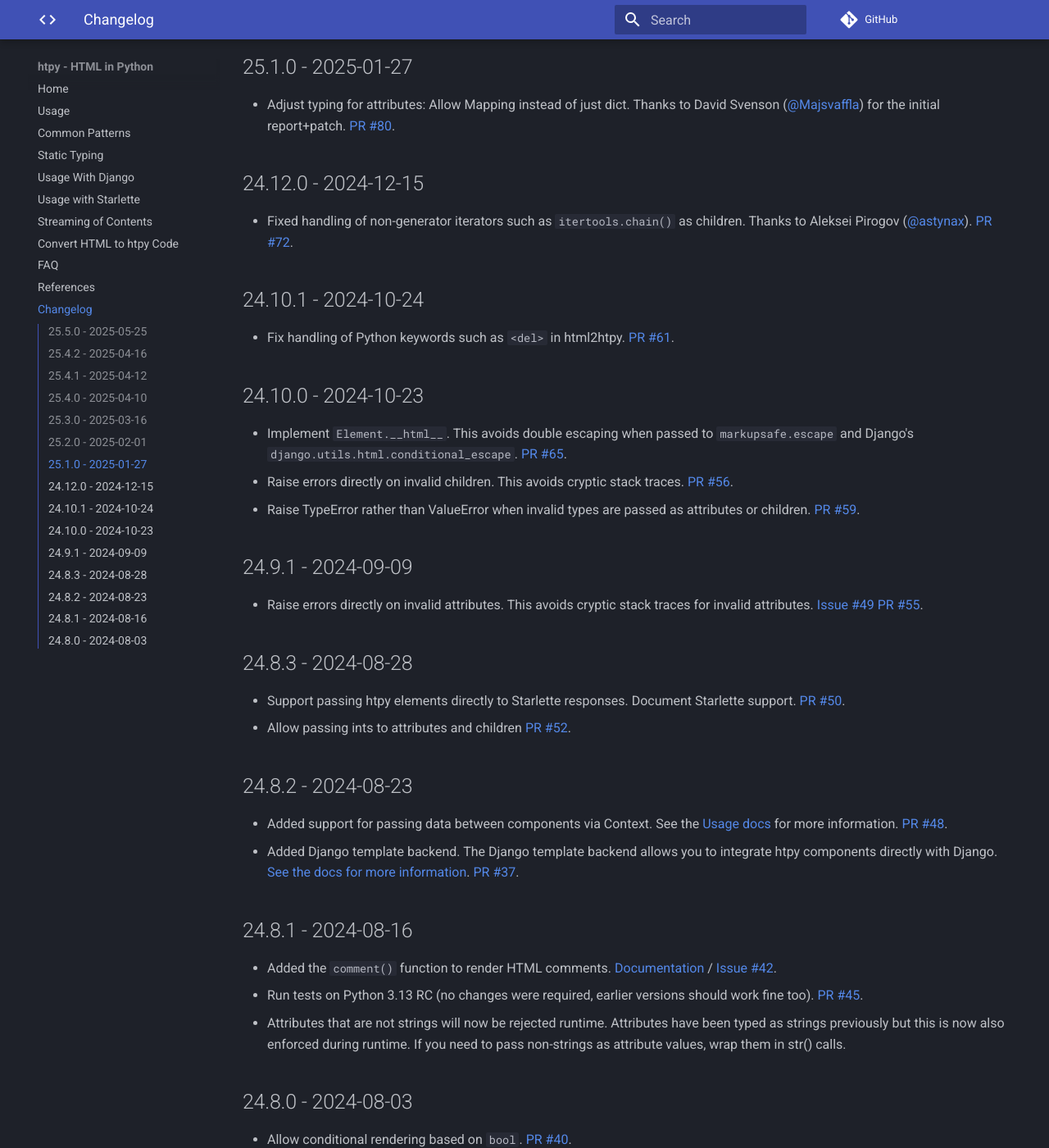
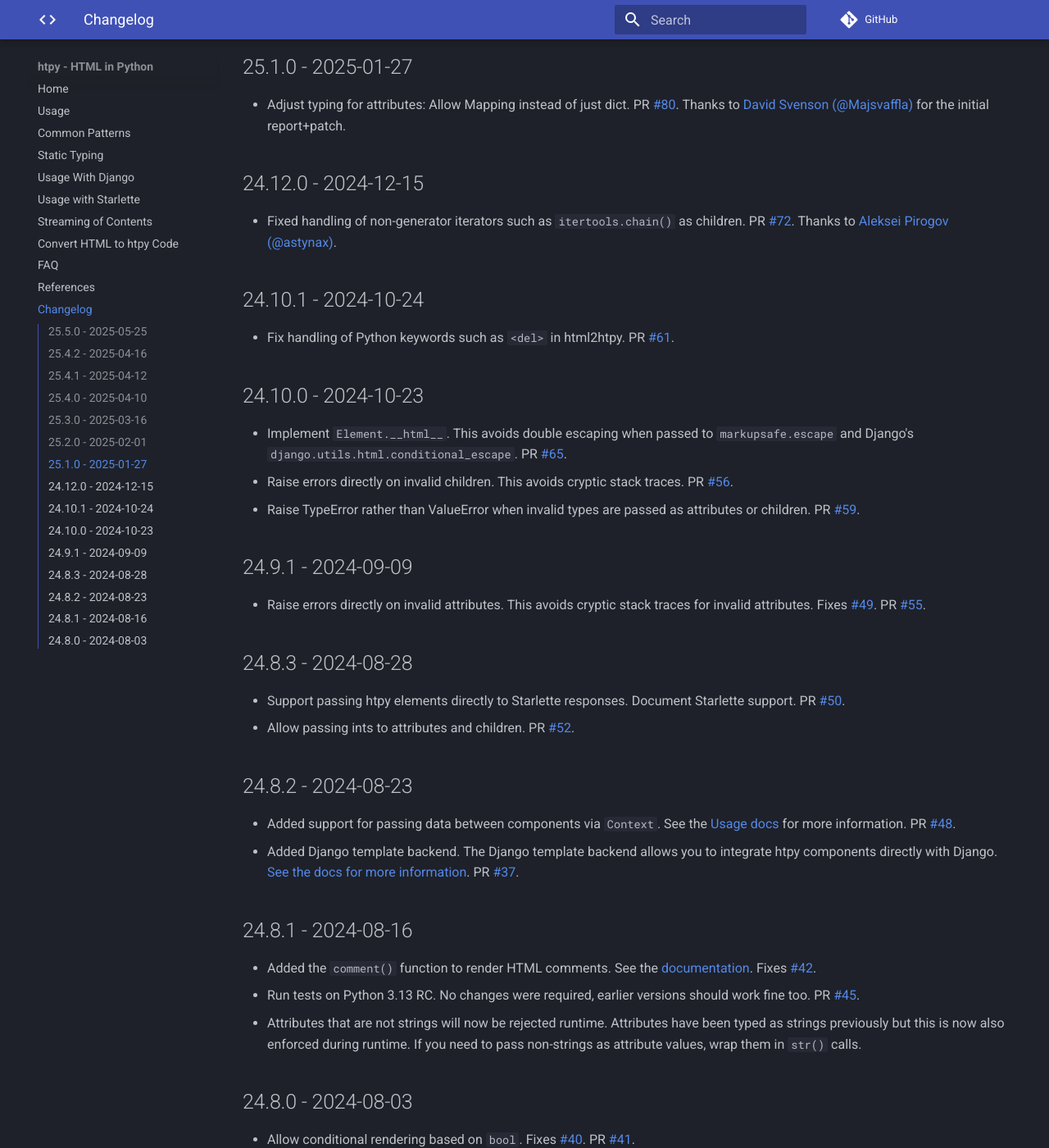
Before and after one commit to pelme/htpy, an MkDocs documentation site: the page built from docs/changelog.md, in a window 1280 px wide and 1400 px high, scrolled down 1036 px. Shown: the whole window at 82% size. Built offline with MkDocs 1.6.1 and Material for MkDocs 9.7.7, drawn with Linux system fonts in a browser that asks for light colours; comment, search, counter and statistics services are not loaded; some of the changed text lies outside the part shown.

Commit message:
Clean up changelog and simplify GitHub links

```diff
--- a/docs/changelog.md
+++ b/docs/changelog.md
@@ -1,78 +1,92 @@
 # Changelog
 
 ## 25.5.0 - 2025-05-25
-- Allow multiple attribute dictionaries when defining `Elements`. [PR #117](https://github.com/pelme/htpy/pull/117). Thanks to [Chase Sterling @gazpachoking](https://github.com/gazpachoking).
+- Allow multiple attribute dictionaries when defining `Elements`.
+  PR #117.
+  Thanks to [Chase Sterling (@gazpachoking)](https://github.com/gazpachoking).
 
 ## 25.4.2 - 2025-04-16
-- Fix import of `@deprecated()` annotation on Python >= 3.13. It is part of the `warnings` module, not the `typing` module. Fixes [issue #106]. [PR #107]
+- Fix import of `@deprecated()` annotation on Python >= 3.13. It is part of the `warnings` module, not the `typing` module.
+  Fixes #106. PR #107.
+  Thanks to [Stein Magnus Jodal (@jodal)](https://github.com/jodal).
 
 ## 25.4.1 - 2025-04-12
-- Add the `Renderable` protocol, a consistent API to render an `htpy` object as HTML or to iterate over it. `Element`, `Fragment`, `ContextProvider`, and `ContextConsumer` are all `Renderable`. [PR #92](https://github.com/pelme/htpy/pull/92). Thanks to  [Stein Magnus Jodal (@jodal)](https://github.com/jodal) and [Dave Peck (@davepeck)](https://github.com/davepeck).
-- Deprecate `render_node()` and `iter_node()` and direct iteration over elements. Call `Renderable.__str__()` or `Renderable.iter_chunks()` instead. [Read the Usage docs for more details](usage.md#renderable).
+- Add the `Renderable` protocol, a consistent API to render an `htpy` object as HTML or to iterate over it. `Element`, `Fragment`, `ContextProvider`, and `ContextConsumer` are all `Renderable`.
+  PR #92.
+  Thanks to [Stein Magnus Jodal (@jodal)](https://github.com/jodal) and [Dave Peck (@davepeck)](https://github.com/davepeck).
+- Deprecate `render_node()` and `iter_node()` and direct iteration over elements. Call `Renderable.__str__()` or `Renderable.iter_chunks()` instead.
+  Read the [Usage docs](usage.md#renderable) for more details.
 
 ## 25.4.0 - 2025-04-10
-- Make Context's repr debug friendly [PR #96](https://github.com/pelme/htpy/pull/96). Thanks to Stein Magnus Jodal ([@jodal](https://github.com/jodal)).
-- Strip whitespace around id and class values in CSS selector. Fixes
-[issue #97](https://github.com/pelme/htpy/issues/97). See [PR #100](https://github.com/pelme/htpy/pull/100).
-Thanks to [William Jackson](https://github.com/williamjacksn).
+- Make `Context`'s repr debug friendly PR #96.
+  Thanks to [Stein Magnus Jodal (@jodal)](https://github.com/jodal)).
+- Strip whitespace around id and class values in CSS selector.
+  Fixes #97. PR #100.
+  Thanks to [William Jackson (@williamjacksn)](https://github.com/williamjacksn).
 
 ## 25.3.0 - 2025-03-16
-- Add `fragment` for explicitly grouping a collection of nodes. [Read the Usage docs for more details](usage.md#fragments) Fixes
-[issue #82](https://github.com/pelme/htpy/issues/82).
-See [PR #86](https://github.com/pelme/htpy/pull/86) and [PR #95](https://github.com/pelme/htpy/pull/95). Thanks to [Thomas Scholtes (@geigerzaehler)](https://github.com/geigerzaehler).
+- Add `fragment` for explicitly grouping a collection of nodes.
+  [Read the Usage docs for more details](usage.md#fragments).
+  Fixes #82. PRs #86 and #95.
+  Thanks to [Thomas Scholtes (@geigerzaehler)](https://github.com/geigerzaehler).
 
 ## 25.2.0 - 2025-02-01
 - Context providers longer require wrapping nodes in a function/lambda. This
-simplifies context usage while still being backward compatible. Thanks to Thomas
-Scholtes ([@geigerzaehler](https://github.com/geigerzaehler)) for the patch. [PR #83](https://github.com/pelme/htpy/pull/83).
+simplifies context usage while still being backward compatible.
+  PR #83.
+  Thanks to [Thomas Scholtes (@geigerzaehler)](https://github.com/geigerzaehler) for the patch.
 
 ## 25.1.0 - 2025-01-27
-- Adjust typing for attributes: Allow Mapping instead of just dict. Thanks to
-David Svenson ([@Majsvaffla](https://github.com/Majsvaffla)) for the initial report+patch. [PR #80](https://github.com/pelme/htpy/pull/80).
+- Adjust typing for attributes: Allow Mapping instead of just dict.
+  PR #80.
+  Thanks to [David Svenson (@Majsvaffla)](https://github.com/Majsvaffla) for the initial report+patch.
 
 ## 24.12.0 - 2024-12-15
-- Fixed handling of non-generator iterators such as `itertools.chain()` as
-children. Thanks to Aleksei Pirogov ([@astynax](https://github.com/astynax)).
-[PR #72](https://github.com/pelme/htpy/pull/72).
+- Fixed handling of non-generator iterators such as `itertools.chain()` as children.
+  PR #72.
+  Thanks to [Aleksei Pirogov (@astynax)](https://github.com/astynax).
 
 ## 24.10.1 - 2024-10-24
-- Fix handling of Python keywords such as `<del>` in html2htpy. [PR #61](https://github.com/pelme/htpy/pull/61).
+- Fix handling of Python keywords such as `<del>` in html2htpy.
+  PR #61.
 
 ## 24.10.0 - 2024-10-23
-- Implement `Element.__html__`. This avoids double escaping when passed to
-`markupsafe.escape` and Django's `django.utils.html.conditional_escape`. [PR #65](https://github.com/pelme/htpy/pull/65).
+- Implement `Element.__html__`. This avoids double escaping when passed to `markupsafe.escape` and Django's `django.utils.html.conditional_escape`.
+  PR #65.
 - Raise errors directly on invalid children. This avoids cryptic stack traces.
-[PR #56](https://github.com/pelme/htpy/pull/56).
-- Raise TypeError rather than ValueError when invalid types are passed as
-attributes or children. [PR #59](https://github.com/pelme/htpy/pull/59).
+  PR #56.
+- Raise TypeError rather than ValueError when invalid types are passed as attributes or children.
+  PR #59.
 
 ## 24.9.1 - 2024-09-09
-- Raise errors directly on invalid attributes. This avoids cryptic stack traces
-  for invalid attributes. [Issue #49](https://github.com/pelme/htpy/issues/49)
-  [PR #55](https://github.com/pelme/htpy/pull/55).
+- Raise errors directly on invalid attributes. This avoids cryptic stack traces for invalid attributes.
+  Fixes #49. PR #55.
 
 ## 24.8.3 - 2024-08-28
-- Support passing htpy elements directly to Starlette responses. Document Starlette support. [PR #50](https://github.com/pelme/htpy/pull/50).
-- Allow passing ints to attributes and children [PR #52](https://github.com/pelme/htpy/pull/52).
+- Support passing htpy elements directly to Starlette responses. Document Starlette support.
+  PR #50.
+- Allow passing ints to attributes and children.
+  PR #52.
 
 ## 24.8.2 - 2024-08-23
-- Added support for passing data between components via Context. See the [Usage
-docs](usage.md#passing-data-with-context) for more information. [PR #48](https://github.com/pelme/htpy/pull/48).
-- Added Django template backend. The Django template backend allows you to
-integrate htpy components directly with Django. [See the docs for more information](django.md#the-htpy-template-backend). [PR #37](https://github.com/pelme/htpy/pull/37).
+- Added support for passing data between components via `Context`.
+  See the [Usage docs](usage.md#passing-data-with-context) for more information.
+  PR #48.
+- Added Django template backend. The Django template backend allows you to integrate htpy components directly with Django.
+  [See the docs for more information](django.md#the-htpy-template-backend).
+  PR #37.
 
 ## 24.8.1 - 2024-08-16
  - Added the `comment()` function to render HTML comments.
- [Documentation](usage.md#html-comments) /  [Issue
- #42](https://github.com/pelme/htpy/issues/42).
- - Run tests on Python 3.13 RC (no changes were required, earlier versions
- should work fine too). [PR #45](https://github.com/pelme/htpy/pull/45).
- - Attributes that are not strings will now be rejected runtime. Attributes have
- been typed as strings previously but this is now also enforced during runtime.
- If you need to pass non-strings as attribute values, wrap them in str() calls.
+   See the [documentation](usage.md#html-comments).
+   Fixes #42.
+ - Run tests on Python 3.13 RC. No changes were required, earlier versions should work fine too.
+   PR #45.
+ - Attributes that are not strings will now be rejected runtime. Attributes have been typed as strings previously but this is now also enforced during runtime. If you need to pass non-strings as attribute values, wrap them in `str()` calls.
 
 ## 24.8.0 - 2024-08-03
-- Allow conditional rendering based on `bool`. [PR #40](https://github.com/pelme/htpy/pull/41).
+- Allow conditional rendering based on `bool`.
+  Fixes #40. PR #41.
 
-For previous versions and changes, please see the [git commit
+For earlier versions and changes, please see the [git commit
 history](https://github.com/pelme/htpy/commits/main/?since=2023-10-19&until=2024-07-17).
```
